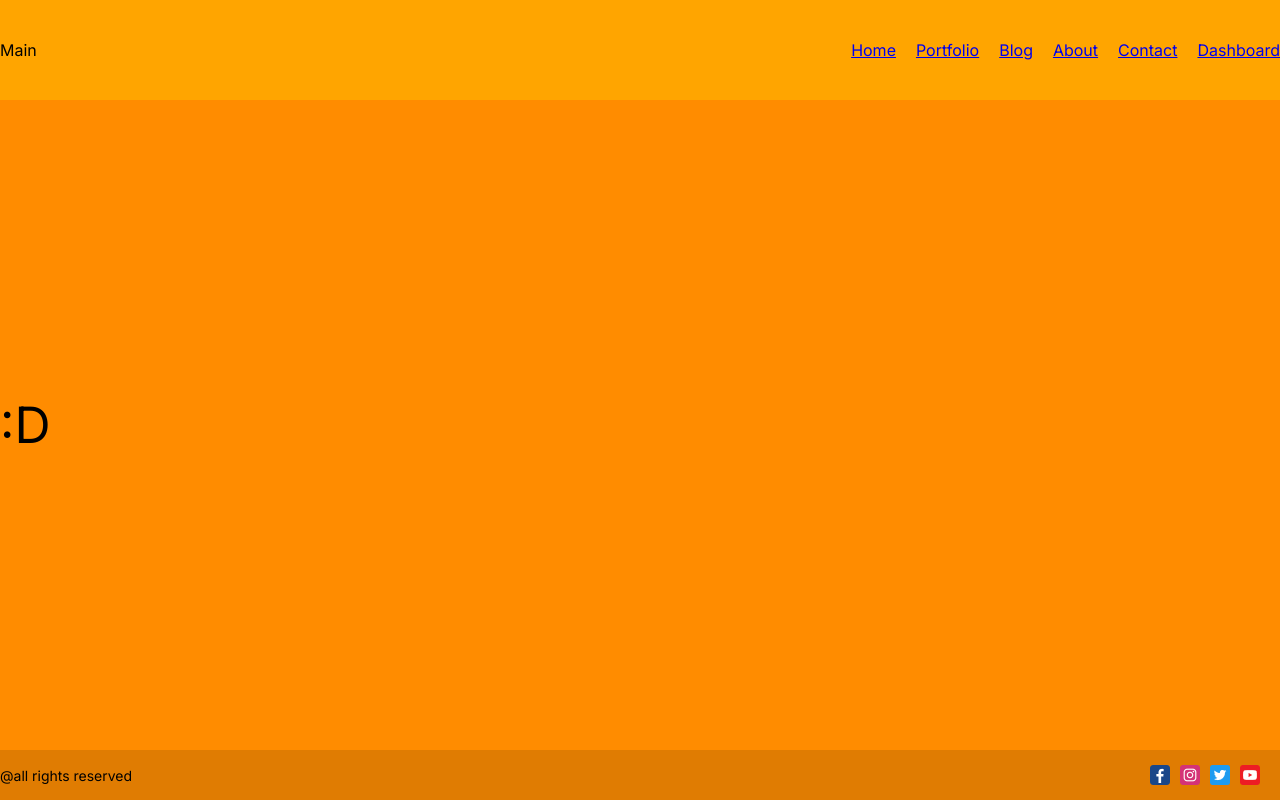
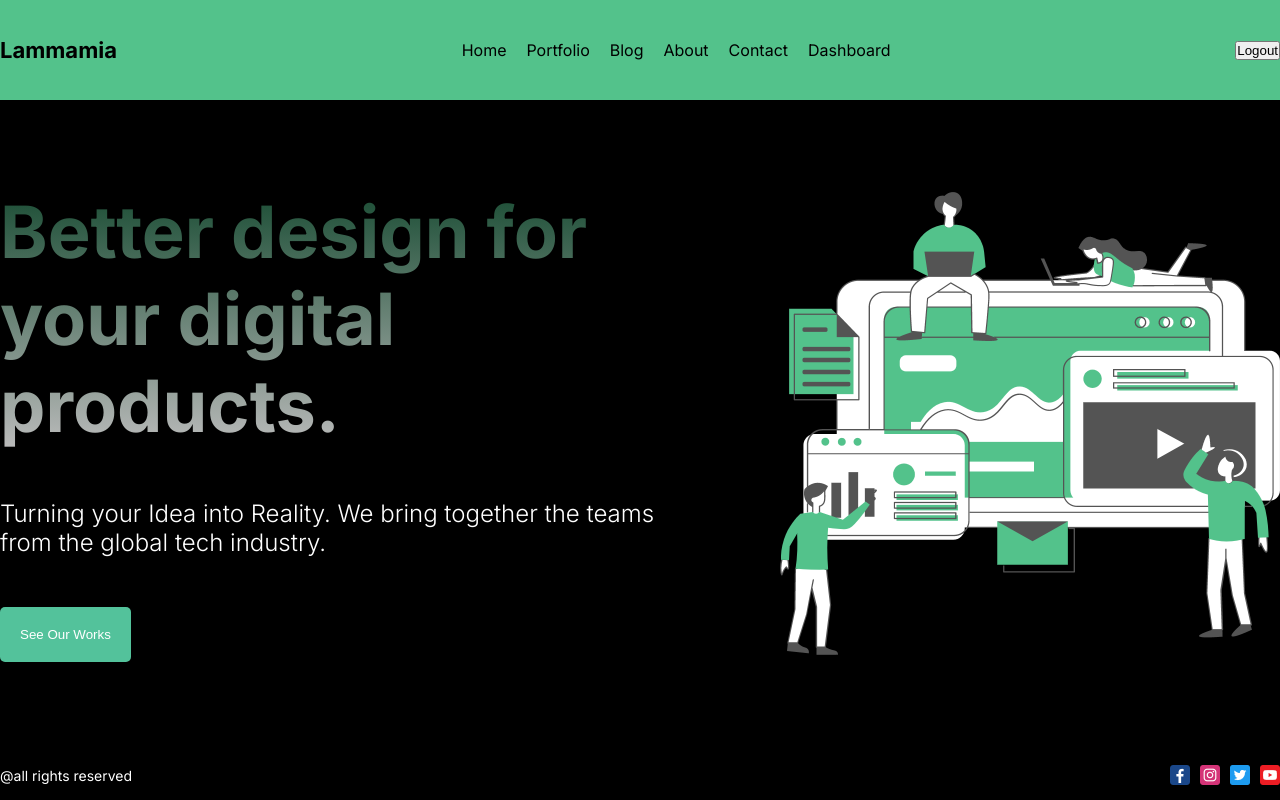
Before and after one commit to RyuKam1/next-app, a Next.js app: page / in a window 1280 px wide. Built offline with nearby package versions, Linux system fonts and the light colour scheme.

Commit message:
Added home and about interface

```diff
--- a/next.config.js
+++ b/next.config.js
@@ -1,4 +1,8 @@
 /** @type {import('next').NextConfig} */
-const nextConfig = {}
+const nextConfig = {
+    images: {
+        domains: ["images.pexels.com", ]
+    },
+}
 
 module.exports = nextConfig
--- /dev/null
+++ b/src/app/about/page.module.css
@@ -0,0 +1,23 @@
+.container {
+
+}
+
+.imgContainer {
+    width: 100%;
+    height: 300px;
+    position: relative;
+}
+
+.img {
+    object-fit: cover;
+    filter: grayscale(100%);
+}
+
+.imageText{
+    position: absolute;
+    bottom: 20px;
+    left: 20px;
+    background-color: #53c28b;
+    color: white;
+    padding: 5px;
+}
--- a/src/app/globals.css
+++ b/src/app/globals.css
@@ -8,7 +8,7 @@ html,
 body {
   max-width: 100vw;
   overflow-x: hidden;
-  background-color: darkorange;
+  background-color: rgb(0, 0, 0);
 }
 
 .container {
@@ -20,3 +20,8 @@ body {
   flex-direction: column;
   justify-content: space-between;
 }
+
+a {
+  text-decoration: none;
+  color: inherit;
+}
--- a/src/app/page.jsx
+++ b/src/app/page.jsx
@@ -1,9 +1,23 @@
 import styles from './page.module.css'
+import Image from 'next/image'
+import Hero from "public/hero.png"
 
 export default function Home() {
   return (
-    <main className={styles.main}>
-      <span className={styles.mySpan}>:D</span>
+    <main className={styles.container}>
+      <div className={styles.item}>
+        <h1 className={styles.title}>Better design for your digital products.</h1>
+        <p className={styles.description}>Turning your Idea into Reality. We bring together the teams from the global tech industry.</p>
+        <button className={styles.button}>See Our Works</button>
+      </div>
+
+      <div>
+        <Image
+        src = {Hero}
+        alt='hero'
+        className={styles.img}
+        />
+      </div>
     </main>
   )
 }
--- a/src/app/page.module.css
+++ b/src/app/page.module.css
@@ -1,4 +1,41 @@
-.mySpan {
-  color: black;
-  font-size: 50px;
+.container {
+  display: flex;
+  align-items: center;
+  gap: 100px;
 }
+
+.item {
+  flex: 1;
+  display: flex;
+  flex-direction: column;
+  gap: 50px;
+}
+
+.title {
+  font-size: 72px;
+  background: linear-gradient(to bottom, #194c33, #bbb);
+  -webkit-background-clip: text;
+  -webkit-text-fill-color: transparent;
+}
+
+.img {
+  width: 100%;
+  height: 500px;
+  object-fit: contain;
+}
+
+.description {
+  font-size: 24px;
+  font-weight: 300;
+  color: white;
+}
+
+.button{
+  padding: 20px;
+  cursor: pointer;
+  background-color: #53c29b;
+  border: none;
+  border-radius: 5px;
+  width: max-content;
+  color: white;
+}
--- a/src/components/footer/Footer.jsx
+++ b/src/components/footer/Footer.jsx
@@ -5,7 +5,7 @@ import Image from "next/image"
 function Footer() {
   return (
     <div className={styles.container}>
-        <div>@all rights reserved</div>
+        <div className={styles.footerText}>@all rights reserved</div>
         <div className={styles.socialNetworks}>
           <Image src="/1.png" className={styles.icon} width={20} height={20} alt='facebook'/>
           <Image src="/2.png" className={styles.icon} width={20} height={20} alt='instagram'/>
--- a/src/components/footer/footer.module.css
+++ b/src/components/footer/footer.module.css
@@ -2,7 +2,6 @@
     display: flex;
     justify-content: space-between;
     align-items: center;
-    background-color: #e07c02;
     height: 50px;
     font-size: 14px;
 }
@@ -11,9 +10,12 @@
     display: flex;
     justify-content: center;
     gap: 10px;
-    margin: 20px;
 }
 
 .icon {
     cursor: pointer;
 }
+
+.footerText {
+    color: white;
+}
--- a/src/components/navbar/Navbar.jsx
+++ b/src/components/navbar/Navbar.jsx
@@ -37,11 +37,12 @@ function Navbar() {
     ]
   return (
     <div className={styles.container}>
-        <div>Main</div>
+        <Link href="/" className={styles.logo}>Lammamia</Link>
 
         <div className={styles.links}>
             {links.map(link => (<Link href={link.url}>{link.title}</Link>))}
         </div>
+        <button className={styles.logout}>Logout</button>
     </div>
   )
 }
--- a/src/components/navbar/navbar.module.css
+++ b/src/components/navbar/navbar.module.css
@@ -1,5 +1,5 @@
 .container {
-    background-color: orange;
+    background-color: #53c28b;
     display: flex;
     height: 100px;
     justify-content: space-between;
@@ -11,3 +11,8 @@
     gap: 20px;
     align-items: center;
 }
+
+.logo {
+    font-weight: bold;
+    font-size: 22px;
+}
```
Also changed, not shown: src/app/about/page.jsx (+16 -1 lines), public/hero.png (added).
